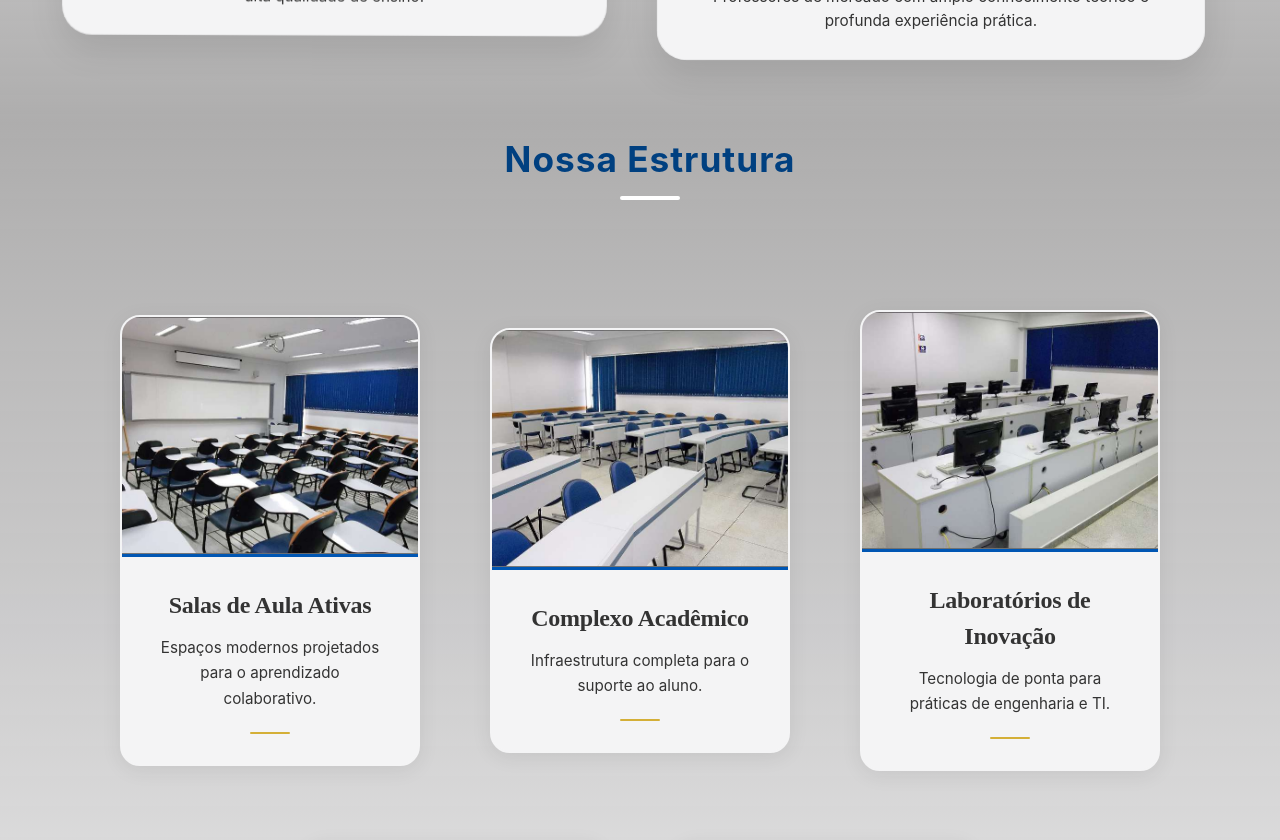
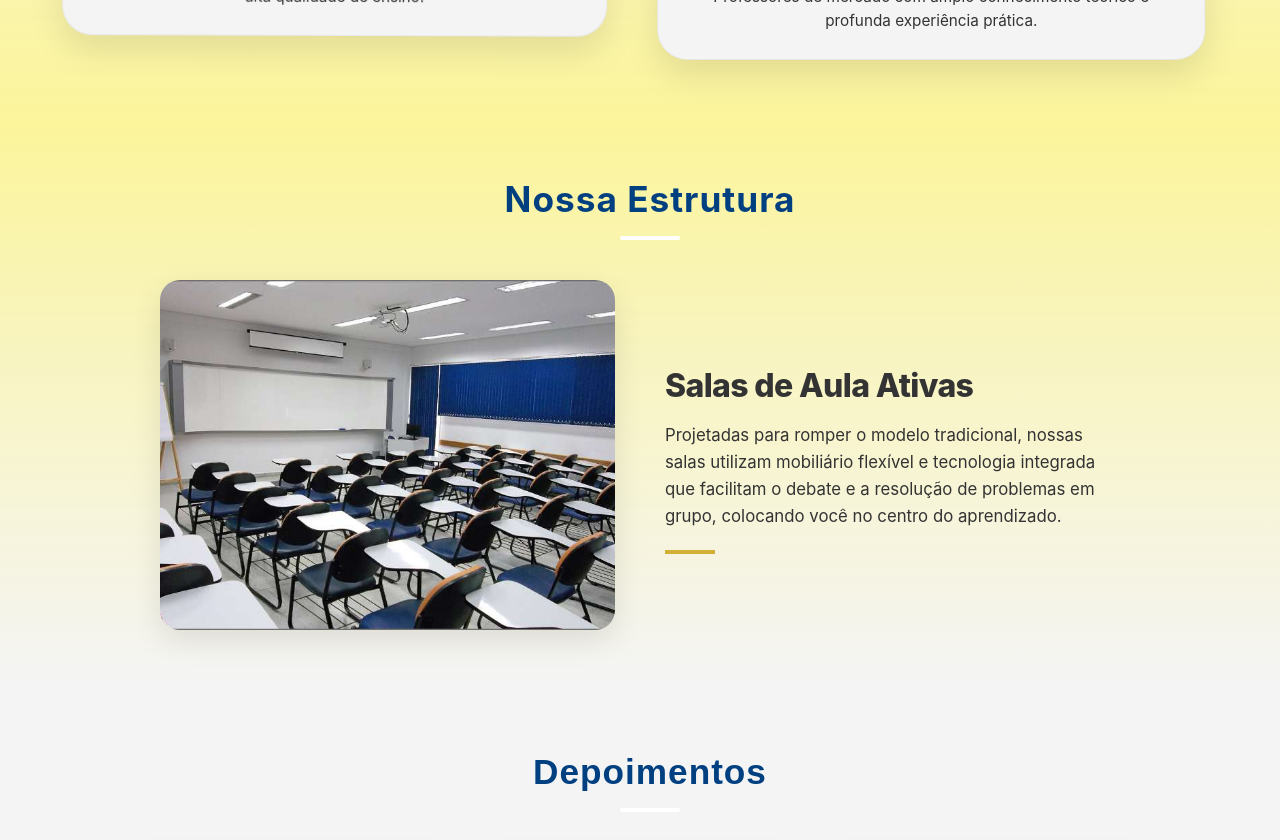
Before and after one commit to Matheus-Ceciliano/site_test, a React (Vite) app: page / in a window 1280 px wide. Shown: the part 1920-2760 px from the top of the page. Built offline with nearby package versions, Linux system fonts and the light colour scheme.

Commit message:
manga sem caroço

```diff
--- a/src/App.tsx
+++ b/src/App.tsx
@@ -414,8 +414,8 @@ const App = () => {
           <StructureSection />
 
 
-        {/* Espaçador opcional entre as seções */}
-        <div style={{ height: '40px' }}></div>
+
+
 
         {/* Seção de Depoimentos */}
         <TestimonialsSection/>
--- a/src/Menu.module.css
+++ b/src/Menu.module.css
@@ -18,8 +18,8 @@
 
 /* Cores do Modo CLARO (Light) */
 .temaClaro {
-  --bg-page1: linear-gradient(to bottom, #f4f4f5, #a1a0a0d9);
-  --bg-page2:linear-gradient(to bottom, #a1a0a0d9, #f4f4f5);
+  --bg-page1: linear-gradient(to bottom, #f4f4f5, #fcf48bd9);
+  --bg-page2:linear-gradient(to bottom, #fcf48bd9, #f4f4f5);
   --bg-page: #f4f4f5;
   --bg-page-135: linear-gradient(-135deg, #f4f4f5 10%, #f3f160d5 100%);
   /* Cor clara *
@@ -656,152 +656,161 @@
   border-radius: 2px;
 }
 
-.waterfallContainer {
+
+
+
+
+
+
+
+
+
+
+
+
+
+/*SEÇÃO DE ESTRUTURA*/
+/*SEÇÃO DE ESTRUTURA*/
+/*SEÇÃO DE ESTRUTURA*/
+
+.compactContainer {
+  background: var(--bg-page2) !important;
+  padding: 50px 0;
   width: 100%;
-  background: var(--bg-page2);
-  padding: 10px;
-  gap: 70px;
+  display: flex;
+  flex-direction: column;
+  align-items: center;
+  overflow: hidden; /* Garante que o texto venha "de fora" do container */
+  z-index: 1;
   position: relative;
-  flex-wrap: wrap;
-  align-items: center;
+}
+
+
+
+/* Exceto as imagens, claro */
+
+
+.mainTitle {
+  font-size: 2rem;
+  color: #333;
+  margin-bottom: 40px;
+  z-index: 10;
+}
+
+.contentWrapper {
+
+  z-index: 2;
+  display: flex;
+  max-width: 1000px;
+  width: 100%;
+  gap: 50px;
+  align-items: center;
+  padding: 0 20px;
+  /* ANIMAÇÃO PRINCIPAL */
+  animation: ultraSmoothSlide 0.9s cubic-bezier(0.16, 1, 0.3, 1) forwards;
+  will-change: transform, opacity;
+}
+
+@keyframes ultraSmoothSlide {
+  0% {
+    opacity: 0;
+    transform: translateY(40px) scale(0.98);
+    filter: blur(4px); /* Começa levemente desfocado */
+  }
+  100% {
+    opacity: 1;
+    transform: translateY(0) scale(1);
+    filter: blur(0); /* Termina nítido */
+  }
+}
+
+.imageSide {
+  flex: 1;
+  max-width: 500px;
+}
+
+.displayImage {
+  width: 100%;
+  height: 350px;
+  object-fit: cover;
+  border-radius: 20px;
+  /* Sombra inicial sutil e cinza */
+  box-shadow: 0 10px 30px rgba(0, 0, 0, 0.1);
+  /* Adicionamos transform e box-shadow na transição */
+  transition: filter 0.4s ease, box-shadow 0.4s ease, transform 0.4s ease;
+  cursor: pointer;
+}
+
+.displayImage:hover {
+  /* Efeito de brilho azul (glow) */
+  box-shadow: 0 0 10px rgba(0, 102, 255, 0.6), 0 0 50px rgba(0, 102, 255, 0.3);
+  /* Leve aumento para destacar a imagem */
+  transform: scale(1.02);
+  /* Caso queira um leve brilho na própria foto */
+  filter: brightness(1.1);
+}
+
+.textSide {
+  flex: 1;
+  display: flex;
+  flex-direction: column;
   justify-content: center;
-  DISPLAY: FLEX;
-}
-
-.cardContainer {
-  background: var(--bg-page); /* Fundo branco sólido para combinar com os cards debaixo */
-  border-radius: 20px; /* Bordas bem arredondadas como na imagem */
-  width: 300px; /* Largura similar aos cards de 'Conexão com o Mercado' */
-  padding: 0;
-  overflow: hidden;
-  box-shadow: 0 4px 20px rgba(0, 0, 0, 0.08); /* Sombra suave e elegante */
-  border: 2px solid var(--bg-page); /* Borda fina para definição */
-  transition: all 0.3s ease;
-  opacity: 0;
-  transform: translateY(20px);
-}
-
-/* Ativação da animação via Intersection Observer */
-.visible .cardContainer {
-  opacity: 1;
-  transform: translateY(0);
-}
-
-/* Delays para o efeito aparecer um por um */
-.cardContainer:nth-child(1) { transition-delay: 0.1s; }
-.cardContainer:nth-child(2) { transition-delay: 0.1s; }
-.cardContainer:nth-child(3) { transition-delay: 0.1s; }
-.cardContainer:nth-child(4) { transition-delay: 0.1s; }
-.cardContainer:nth-child(5) { transition-delay: 0.1s; }
-
-.imageWrapper {
-  width: 100%;
-  height: 180px;
-  border-bottom: 3px solid #0056b3; /* Linha azul de destaque que separa a foto */
-}
-
-.image {
-  width: 100%;
-  height: 100%;
-  object-fit: cover;
-}
-
-.content {
-  padding: 25px;
-  text-align: center; /* Centralizado igual aos seus blocos inferiores */
-}
-
-.title {
-  font-size: 1.3rem;
-  color: #0056b3; /* Azul institucional do seu cabeçalho */
-  font-weight: 700;
+}
+
+.itemTitle {
+  font-size: 2rem;
+  font-weight: 800;
+  letter-spacing: -0.02em;
+  color: var(--text-nav);
   margin-bottom: 12px;
-}
-
-.description {
-  font-size: 0.95rem;
-  color: #555;
-  line-height: 1.5;
-  margin-bottom: 15px;
+
+}
+
+.itemDescription {
+  font-size: 1.05rem;
+  color:var(--text-nav);
+  line-height: 1.6;
 }
 
 .goldLine {
+  width: 50px;
   height: 4px;
-  width: 50px;
-  background-color: #ffd700; /* Ouro para o detalhe de destaque */
-  margin: 10px auto 0; /* Centraliza a linha */
-  border-radius: 2px;
-}
-
-/* Efeito de Hover */
-.cardContainer:hover {
-  transform: translateY(-8px);
-  box-shadow: 0 12px 30px rgba(0, 86, 179, 0.15); /* Sombra levemente azulada no hover */
-  border-color: #0056b3;
-}
-
-/*imagens*/
-/*imagens*/
-/*imagens*/
-
-.imageWrapper {
-  width: 100%;
-  height: 240px;
-  overflow: hidden;
-  position: relative;
-}
-
-/* Overlay sutil para dar um ar cinematográfico à imagem */
-.imageWrapper::before {
-  content: '';
-  position: absolute;
-  inset: 0;
-  background: linear-gradient(to bottom, transparent 60%, rgba(0,0,0,0.3));
-  z-index: -1;
-}
-
-.image {
-  width: 100%;
-  height: 100%;
-  object-fit: cover;
-  will-change: transform;
-}
-
-.content {
-  padding: 30px;
-  background: var(--card-bg);
-  flex-grow: 1;
-}
-
-.title {
-  font-family: 'Playfair Display', serif; /* Importe no index.css */
-  font-size: 1.5rem;
-  color: var(--text-nav);
-
-  color: var(--text-primary);
-
-  margin-bottom: 12px;
-  letter-spacing: -0.01em;
-}
-
-.description {
-  font-family: 'Inter', sans-serif;
-  font-size: 0.95rem;
-  color: var(--text-nav);
-  line-height: 1.7;
-  margin-bottom: 20px;
-}
-
-/* A linha dourada que "cresce" no hover */
-.goldLine {
-  width: 40px;
-    height: 2px;
-    background: #d4af37; /* Dourado ESUP */
-    transition: width 0.4s cubic-bezier(0.23, 1, 0.32, 1);
-}
-
-.cardContainer:hover .goldLine {
-  width: 100%;
+   background-color: #d4af37;
+  margin-top: 20px;
+}
+
+
+/*SEÇÃO DE ESTRUTURA*/
+/*SEÇÃO DE ESTRUTURA*/
+/*SEÇÃO DE ESTRUTURA*/
+
+
+
+
+
+
+
+
+
+/* Responsividade: Volta para coluna em telas pequenas */
+@media (max-width: 768px) {
+  .wrapper {
+    flex-direction: column;
+    padding: 0 20px;
+  }
+
+  .stickyImageSide {
+    position: relative;
+    top: 0;
+    height: 300px;
+    margin-bottom: 30px;
+  }
+
+  .textBlock {
+    height: auto;
+    margin-bottom: 80px;
+    opacity: 1;
+  }
 }
 
 /* Detalhe de borda interna para parecer um certificado/quadro */
--- a/src/structureSection.tsx
+++ b/src/structureSection.tsx
@@ -1,93 +1,91 @@
 
-import React, { useEffect, useRef, useState } from 'react';
+import React, { useEffect, useState, useRef, useCallback } from 'react';
+import styles from './Menu.module.css';
+import banner1 from './assets/saladeaula.jpg';
+import banner2 from './assets/saladeaula2.jpg';
+import banner3 from './assets/laboratorio.jpg';
+import banner4 from './assets/biblioteca.jpg';
+import banner5 from './assets/sala.jpg';
 
-import styles from './Menu.module.css';
-import banner1 from './assets/saladeaula.jpg'
-import banner2 from './assets/saladeaula2.jpg'
-import banner3 from './assets/laboratorio.jpg'
-import banner4 from './assets/biblioteca.jpg'
-import banner5 from './assets/sala.jpg'
-
-
-interface CardProps {
-  title: string;
-  description: string;
-  imageUrl: string;
-}
-
-
-const Card: React.FC<CardProps> = ({ title, description, imageUrl }) => {
-  return (
-
-    <div className={styles.cardContainer}>
-      <div className={styles.imageWrapper}>
-        <img
-          src={imageUrl}
-          alt={title}
-          className={styles.image}
-          // Se quiser zoom na imagem, faça no CSS (explicado abaixo)
-        />
-      </div>
-      <div className={styles.content}>
-        <h3 className={styles.title}>{title}</h3>
-        <p className={styles.description}>{description}</p>
-        <div className={styles.goldLine}></div>
-      </div>
-    </div>
-  );
-};
-
-
-export const StructureSection: React.FC = () => {
-    const [isVisible, setIsVisible] = useState(false);
-    const sectionRef = useRef<HTMLElement>(null);
-
-    useEffect(() => {
-        const observer = new IntersectionObserver(
-            (entries) => {
-                const [entry] = entries;
-                if (entry.isIntersecting) {
-                    setIsVisible(true);
-                    observer.disconnect();
-                }
-            },
-            {threshold: 0.1}
-        );
-        if (sectionRef.current) {
-            observer.observe(sectionRef.current);
-        }
-    return () => observer.disconnect();
-    }, []);
-
-
-
-  const dados = [
-    { t: "Salas de Aula Ativas", d: "Espaços modernos projetados para o aprendizado colaborativo.", img: banner1 },
-    { t: "Complexo Acadêmico", d: "Infraestrutura completa para o suporte ao aluno.", img: banner2 },
-    { t: "Laboratórios de Inovação", d: "Tecnologia de ponta para práticas de engenharia e TI.", img: banner3 },
-    { t: "Biblioteca Central", d: "Vasto acervo e áreas de estudo silencioso para pesquisa.", img: banner4 },
-    { t: "Espaço de Convivência", d: "Ambientes integrados para networking e descanso.", img: banner5 }
+const dados = [
+    {
+      t: "Salas de Aula Ativas",
+      d: "Projetadas para romper o modelo tradicional, nossas salas utilizam mobiliário flexível e tecnologia integrada que facilitam o debate e a resolução de problemas em grupo, colocando você no centro do aprendizado.",
+      img: banner1
+    },
+    {
+      t: "Complexo Acadêmico",
+      d: "Um ecossistema completo que une áreas administrativas e de convivência, pensado para oferecer suporte integral à sua jornada, desde o atendimento estudantil até espaços de estudo dinâmico.",
+      img: banner2
+    },
+    {
+      t: "Laboratórios de Inovação",
+      d: "Equipados com tecnologia de última geração, são espaços de experimentação prática onde teoria e mercado se encontram. Aqui, projetos de engenharia e TI ganham vida com hardware e software de ponta.",
+      img: banner3
+    },
+    {
+      t: "Biblioteca Central",
+      d: "Mais do que um acervo, é um santuário de concentração. Oferece desde coleções físicas raras até bases de dados digitais globais, com cabines individuais e salas de estudo silencioso para máxima produtividade.",
+      img: banner4
+    },
+    {
+      t: "Espaço de Convivência",
+      d: "O coração social do campus. Um ambiente integrado e moderno, ideal para pausas revigorantes, networking entre cursos e o descanso necessário para manter a mente criativa e produtiva durante o dia.",
+      img: banner5
+    }
   ];
 
 
+  export const StructureSection: React.FC = () => {
+  const [activeIndex, setActiveIndex] = useState(0);
+  const [isScrolling, setIsScrolling] = useState(false);
+  const containerRef = useRef<HTMLElement>(null);
 
-    return (
-    <section
-    ref={sectionRef}
-    className={`${styles.waterfallContainer} ${isVisible ? styles.visible : ''}`}
-    >
+  const changeSection = useCallback((nextIndex: number) => {
+    setIsScrolling(true);
+    setActiveIndex(nextIndex);
+    setTimeout(() => setIsScrolling(false), 430); // Tempo da transição
+  }, []);
 
-      {/* Título adicionado aqui */}
-    <h2 className={styles.mainTitle}>Nossa Estrutura</h2>
+  const handleWheel = useCallback((e: WheelEvent) => {
+    if (isScrolling) {
+      if (e.cancelable) e.preventDefault();
+      return;
+    }
 
-      {dados.map((item, i) => (
-        <Card
-          key={i}
-          title={item.t}
-          description={item.d}
-          imageUrl={item.img}
-        />
-      ))}
+    if (e.deltaY > 0 && activeIndex < dados.length - 1) {
+      if (e.cancelable) e.preventDefault();
+      changeSection(activeIndex + 1);
+    } else if (e.deltaY < 0 && activeIndex > 0) {
+      if (e.cancelable) e.preventDefault();
+      changeSection(activeIndex - 1);
+    }
+  }, [activeIndex, isScrolling, changeSection]);
+
+  useEffect(() => {
+    const section = containerRef.current;
+    if (section) {
+      section.addEventListener('wheel', handleWheel, { passive: false });
+    }
+    return () => section?.removeEventListener('wheel', handleWheel);
+  }, [handleWheel]);
+
+  return (
+    <section ref={containerRef} className={styles.compactContainer}>
+      {/* Título fixo que nunca some */}
+      <h2 className={styles.mainTitle}>Nossa Estrutura</h2>
+
+      <div className={styles.contentWrapper} key={activeIndex}>
+        <div className={styles.imageSide}>
+          <img src={dados[activeIndex].img} alt="" className={styles.displayImage} />
+        </div>
+
+        <div className={styles.textSide}>
+          <h3 className={styles.itemTitle}>{dados[activeIndex].t}</h3>
+          <p className={styles.itemDescription}>{dados[activeIndex].d}</p>
+          <div className={styles.goldLine}></div>
+        </div>
+      </div>
     </section>
   );
 };
```
